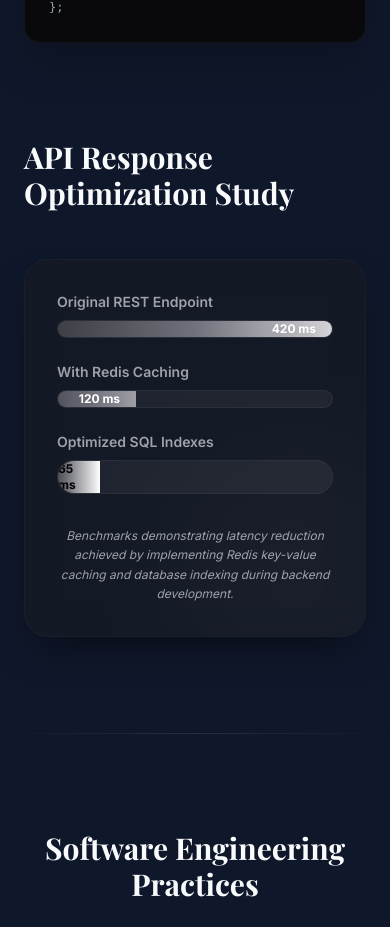
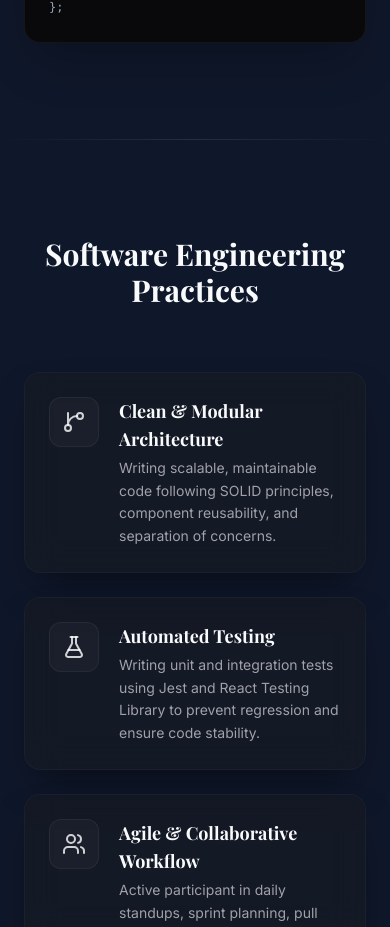
Before and after one commit to jjoshuajovin-maker/jj-portfolio, a React (Vite) app: page / in a window 390 px wide. Shown: the part 5059-5986 px from the top of the page. Built offline with nearby package versions, Linux system fonts and the light colour scheme; a web font is replaced by a local one.

Commit message:
Remove API Response Optimization Study study from FeaturedProjects component

```diff
--- a/src/components/FeaturedProjects.tsx
+++ b/src/components/FeaturedProjects.tsx
@@ -113,99 +113,6 @@ const FeaturedProjects: React.FC = () => {
           </motion.div>
         </div>
       </div>
-
-      {/* Slide 6: API Response Optimization Study */}
-      <div>
-        <motion.div
-          initial={{ opacity: 0, y: 20 }}
-          whileInView={{ opacity: 1, y: 0 }}
-          viewport={{ once: true, margin: '-100px' }}
-          transition={{ duration: 0.6 }}
-          className="mb-12"
-        >
-          <h2 className="text-3xl md:text-5xl font-bold font-heading text-text mb-4">
-            API Response Optimization Study
-          </h2>
-        </motion.div>
-
-        <motion.div
-          initial={{ opacity: 0, y: 30 }}
-          whileInView={{ opacity: 1, y: 0 }}
-          viewport={{ once: true, margin: '-100px' }}
-          transition={{ duration: 0.6 }}
-          className="p-8 md:p-12 rounded-3xl glass-card border border-white/5 flex flex-col gap-8 relative overflow-hidden"
-        >
-          {/* Background decoration */}
-          <div className="absolute -bottom-20 -right-20 w-[300px] h-[300px] bg-white/3 rounded-full blur-[80px] pointer-events-none" />
-
-          {/* Bar Chart */}
-          <div className="flex flex-col gap-6 w-full">
-            {/* Bar 1 */}
-            <div className="flex flex-col md:flex-row md:items-center gap-2 md:gap-4">
-              <span className="w-48 text-sm md:text-base font-semibold text-secondary-text">
-                Original REST Endpoint
-              </span>
-              <div className="flex-1 bg-white/5 rounded-full overflow-hidden h-9 border border-white/5 relative flex items-center">
-                <motion.div
-                  initial={{ width: 0 }}
-                  whileInView={{ width: '100%' }}
-                  viewport={{ once: true }}
-                  transition={{ duration: 1, ease: 'easeOut' }}
-                  className="bg-gradient-to-r from-zinc-700 via-zinc-500 to-zinc-300 h-full flex items-center justify-end pr-4"
-                >
-                  <span className="text-xs md:text-sm font-bold text-white drop-shadow-md">
-                    420 ms
-                  </span>
-                </motion.div>
-              </div>
-            </div>
-
-            {/* Bar 2 */}
-            <div className="flex flex-col md:flex-row md:items-center gap-2 md:gap-4">
-              <span className="w-48 text-sm md:text-base font-semibold text-secondary-text">
-                With Redis Caching
-              </span>
-              <div className="flex-1 bg-white/5 rounded-full overflow-hidden h-9 border border-white/5 relative flex items-center">
-                <motion.div
-                  initial={{ width: 0 }}
-                  whileInView={{ width: '28.5%' }} // 120 / 420 = ~28.5%
-                  viewport={{ once: true }}
-                  transition={{ duration: 1, delay: 0.2, ease: 'easeOut' }}
-                  className="bg-gradient-to-r from-zinc-600 to-zinc-400 h-full flex items-center justify-end pr-4"
-                >
-                  <span className="text-xs md:text-sm font-bold text-white drop-shadow-md">
-                    120 ms
-                  </span>
-                </motion.div>
-              </div>
-            </div>
-
-            {/* Bar 3 */}
-            <div className="flex flex-col md:flex-row md:items-center gap-2 md:gap-4">
-              <span className="w-48 text-sm md:text-base font-semibold text-secondary-text">
-                Optimized SQL Indexes
-              </span>
-              <div className="flex-1 bg-white/5 rounded-full overflow-hidden h-9 border border-white/5 relative flex items-center">
-                <motion.div
-                  initial={{ width: 0 }}
-                  whileInView={{ width: '15.4%' }} // 65 / 420 = ~15.4%
-                  viewport={{ once: true }}
-                  transition={{ duration: 1, delay: 0.4, ease: 'easeOut' }}
-                  className="bg-gradient-to-r from-zinc-600 to-white h-full flex items-center justify-end pr-4"
-                >
-                  <span className="text-xs md:text-sm font-bold text-black drop-shadow-md">
-                    65 ms
-                  </span>
-                </motion.div>
-              </div>
-            </div>
-          </div>
-
-          <p className="text-xs md:text-sm italic text-secondary-text leading-relaxed font-sans text-center md:text-left">
-            Benchmarks demonstrating latency reduction achieved by implementing Redis key-value caching and database indexing during backend development.
-          </p>
-        </motion.div>
-      </div>
     </section>
   );
 };
```
